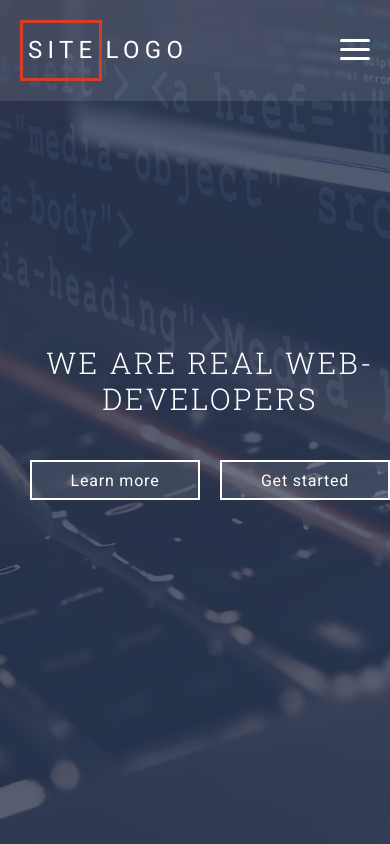
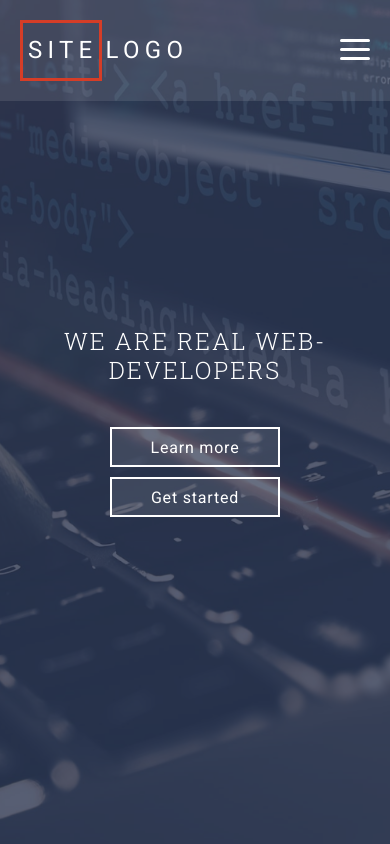
Before and after one commit to Natalia-Kalinina/web-template, a plain HTML site: page index.html in a window 390 px wide. Shown: the top 844 px of the page. Drawn offline with nearby package versions, Linux system fonts and the light colour scheme.

Commit message:
mobile adaptive for header-content

```diff
--- a/assets/css/style.css
+++ b/assets/css/style.css
@@ -669,20 +669,38 @@ a {
     margin: 0 0 43px;
   }
 }
-@media (max-width: 767.8px) {
+@media (max-width: 767.8px) and (min-width: 576px) {
   .header-content__title {
     font-size: 1.875rem;
     margin: 0 0 43px;
   }
 }
+@media (max-width: 575.8px) {
+  .header-content__title {
+    font-size: 1.875rem;
+    margin: 0 0 43px;
+  }
+}
+@media (max-width: 440px) {
+  .header-content__title {
+    font-size: 1.5rem;
+    margin: 0 0 43px;
+  }
+}
 .header-content__buttons {
   display: flex;
+  flex-wrap: wrap;
   justify-content: center;
 }
 .header-content__buttons .btn {
   margin-left: 10px;
   margin-right: 10px;
   width: 250px;
+  height: 60px;
+  margin-bottom: 10px;
+}
+.header-content__buttons .btn:last-child {
+  margin-bottom: 0;
 }
 @media (max-width: 991.8px) and (min-width: 768px) {
   .header-content__buttons .btn {
--- a/assets/scss/header/_header-content.scss
+++ b/assets/scss/header/_header-content.scss
@@ -18,19 +18,33 @@
       margin: 0 0 43px;
     }
 
-    @include md {
+    @include md-sm {
       font-size: 1.875rem;
+      margin: 0 0 43px;
+    }
+    @include sm {
+      font-size: 1.875rem;
+      margin: 0 0 43px;
+    }
+    @media (max-width: 440px) {
+      font-size: 1.5rem;
       margin: 0 0 43px;
     }
   }
 
   &__buttons {
     display: flex;
+    flex-wrap: wrap;
     justify-content: center;
     .btn {
       margin-left: $gap / 2;
       margin-right: $gap / 2;
       width: 250px;
+      height: 60px;
+      margin-bottom: 10px;
+      &:last-child {
+        margin-bottom: 0;
+      }
 
       @include lg-md {
         width: 200px;
```
